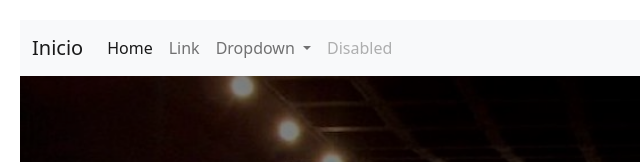
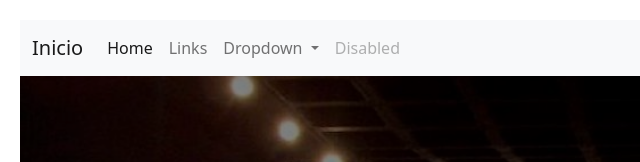
Before and after one commit to JuanAlviades/project_U, a plain HTML site: page index.html in a window 1280 px wide. Shown: the top 162 px of the page, 0-640 px from the left. Drawn offline with nearby package versions, Linux system fonts and the light colour scheme.

Commit message:
cambio pequeño en links

```diff
--- a/index.html
+++ b/index.html
@@ -20,7 +20,7 @@
             <a class="nav-link active" aria-current="page" href="#">Home</a>
           </li>
           <li class="nav-item">
-            <a class="nav-link" href="#">Link</a>
+            <a class="nav-link" href="#">Links</a>
           </li>
           <li class="nav-item dropdown">
             <a class="nav-link dropdown-toggle" href="#" id="navbarDropdown" role="button" data-bs-toggle="dropdown" aria-expanded="false">
```
